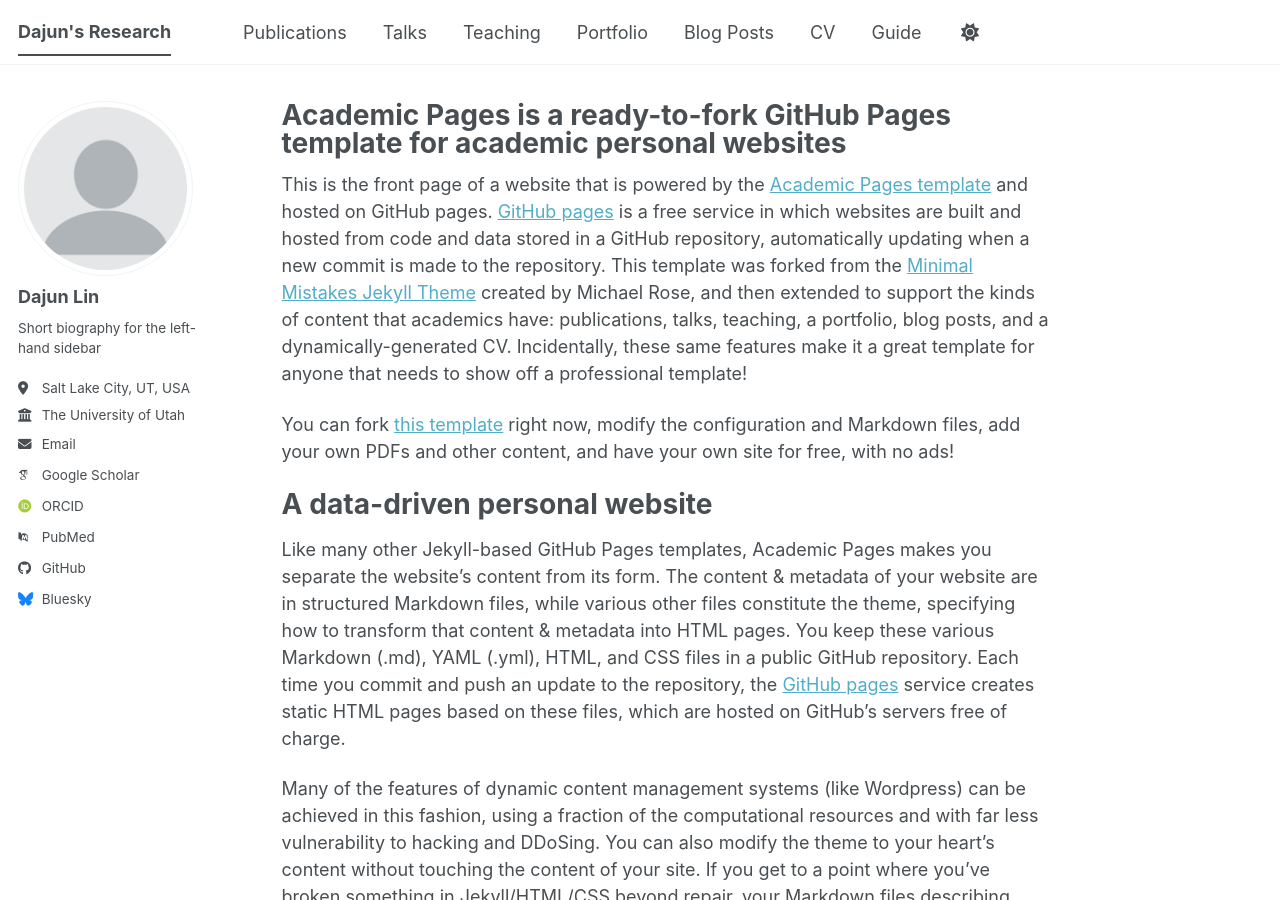
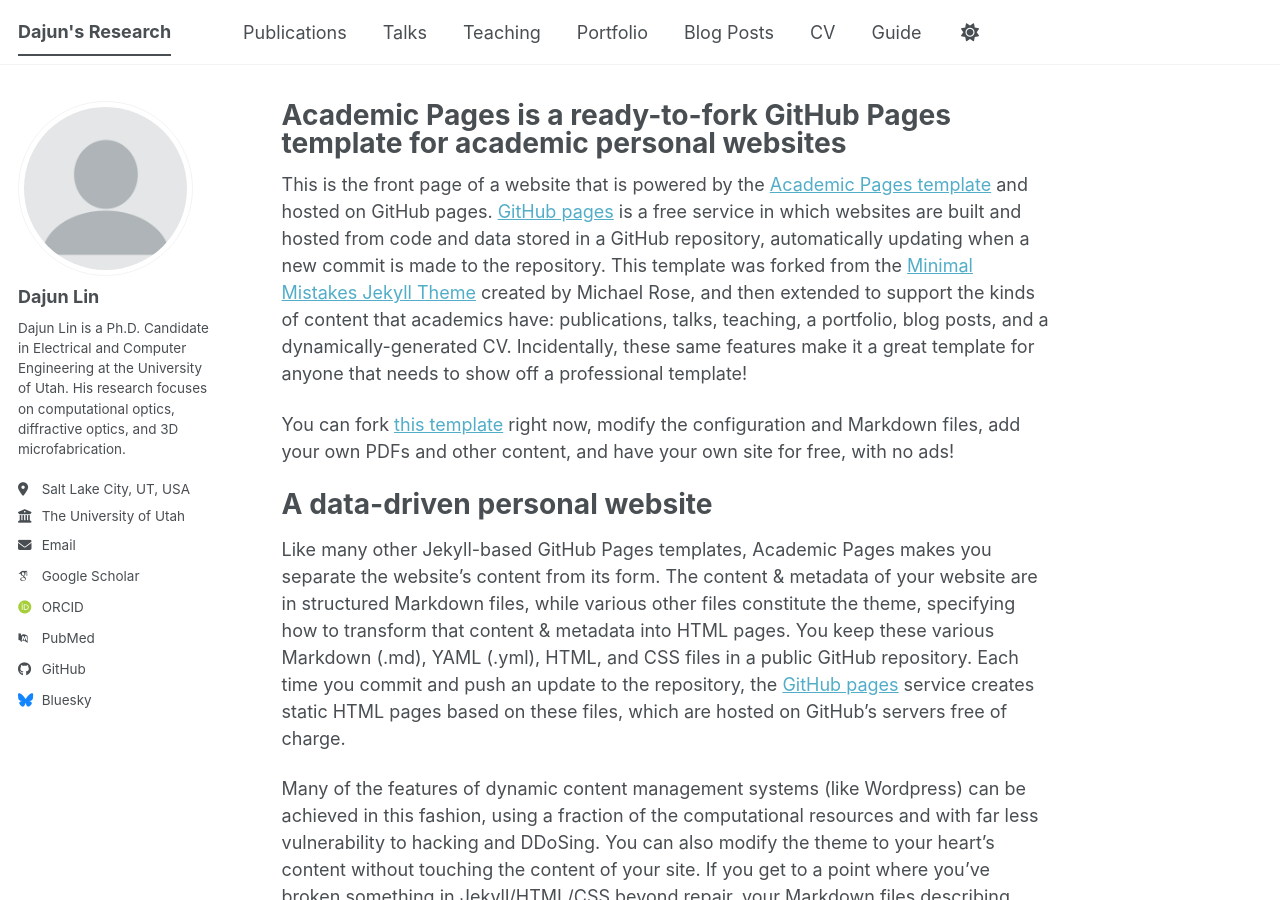
Before and after one commit to DajunLin29/dajunlin-research, a Jekyll site: the page built from _pages/about.md, in a window 1280 px wide and 900 px high. Built offline with Jekyll 4.4.1, drawn with Linux system fonts in a browser that asks for light colours; some web fonts are replaced; a script bundle is joined from its source files by our own code; library files that are not in the unit come from our copies.

Commit message:
Update _config.yml

```diff
--- a/_config.yml
+++ b/_config.yml
@@ -26,7 +26,7 @@
   avatar           : "profile.png"
   name             : "Dajun Lin"
   pronouns         : # example: "she/her"
-  bio              : "Short biography for the left-hand sidebar"
+  bio              : "Dajun Lin is a Ph.D. Candidate in Electrical and Computer Engineering at the University of Utah. His research focuses on computational optics, diffractive optics, and 3D microfabrication."
   location         : "Salt Lake City, UT, USA"
   employer         : "The University of Utah"
   uri              : # URL
```
